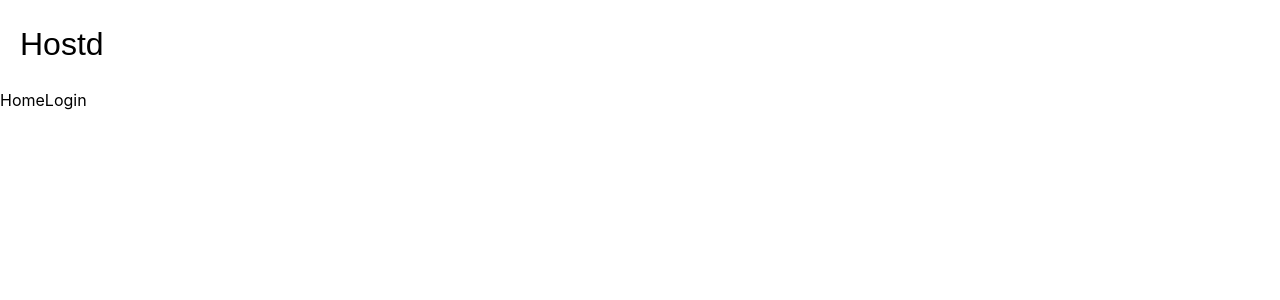
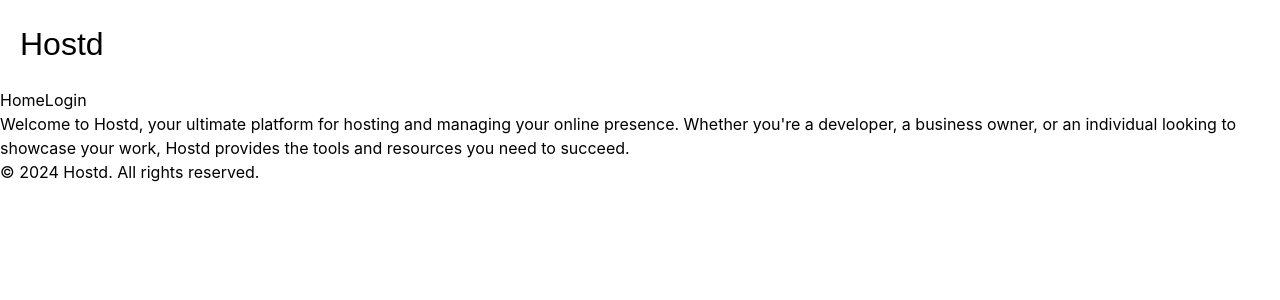
Before and after one commit to cbumanglag15/Hostd-frontend, a React (Vite) app: page / in a window 1280 px wide. Shown: the top 300 px of the page. Built offline with nearby package versions, Linux system fonts and the light colour scheme.

Commit message:
Refactor Homepage components (#5)

```diff
--- /dev/null
+++ b/src/components/HomePageBody/HomePageBody.tsx
@@ -0,0 +1,12 @@
+export default function HomePageBody() {
+    return (
+        <div className="home-page-body">
+            <p className="home-description">
+                Welcome to Hostd, your ultimate platform for hosting and managing your
+                online presence. Whether you're a developer, a business owner, or an
+                individual looking to showcase your work, Hostd provides the tools and
+                resources you need to succeed.
+            </p>
+        </div>
+    );
+}
--- /dev/null
+++ b/src/components/MainFooter/MainFooter.tsx
@@ -0,0 +1,7 @@
+export default function MainFooter() {
+  return (
+    <footer className="main-footer">
+      <p>&copy; 2024 Hostd. All rights reserved.</p>
+    </footer>
+  );
+}
--- /dev/null
+++ b/src/components/MainHeader/MainHeader.tsx
@@ -0,0 +1,11 @@
+import MainNavBar from "@/components/MainNavBar/MainNavBar.tsx";
+import "./MainHeader.css";
+
+export default function MainHeader() {
+  return (
+    <header className="main-header">
+      <h1 className="welcome-message">Hostd</h1>
+      <MainNavBar />
+    </header>
+  );
+}
--- a/src/pages/HomePage/HomePage.tsx
+++ b/src/pages/HomePage/HomePage.tsx
@@ -1,14 +1,15 @@
-import MainNavBar from "@/components/MainNavBar/MainNavBar.tsx";
+import MainHeader from "@/components/MainHeader/MainHeader.tsx";
+import MainFooter from "@/components/MainFooter/MainFooter.tsx";
+import HomePageBody from "@/components/HomePageBody/HomePageBody.tsx";
 import "./HomePage.css";
 
 export default function HomePage() {
 
   return (
-    <div className="home-page">
-      <header className="home-header">
-        <h1 className="welcome-message">Hostd</h1>
-        <MainNavBar />
-      </header>
+    <div className="main-page">
+      <MainHeader />
+      <HomePageBody />
+      <MainFooter />
     </div>
   );
 }
```
Also changed, not shown: src/components/HomePageBody/HomePageBody.css (added), src/components/MainFooter/MainFooter.css (added), src/components/MainHeader/MainHeader.css (added).
